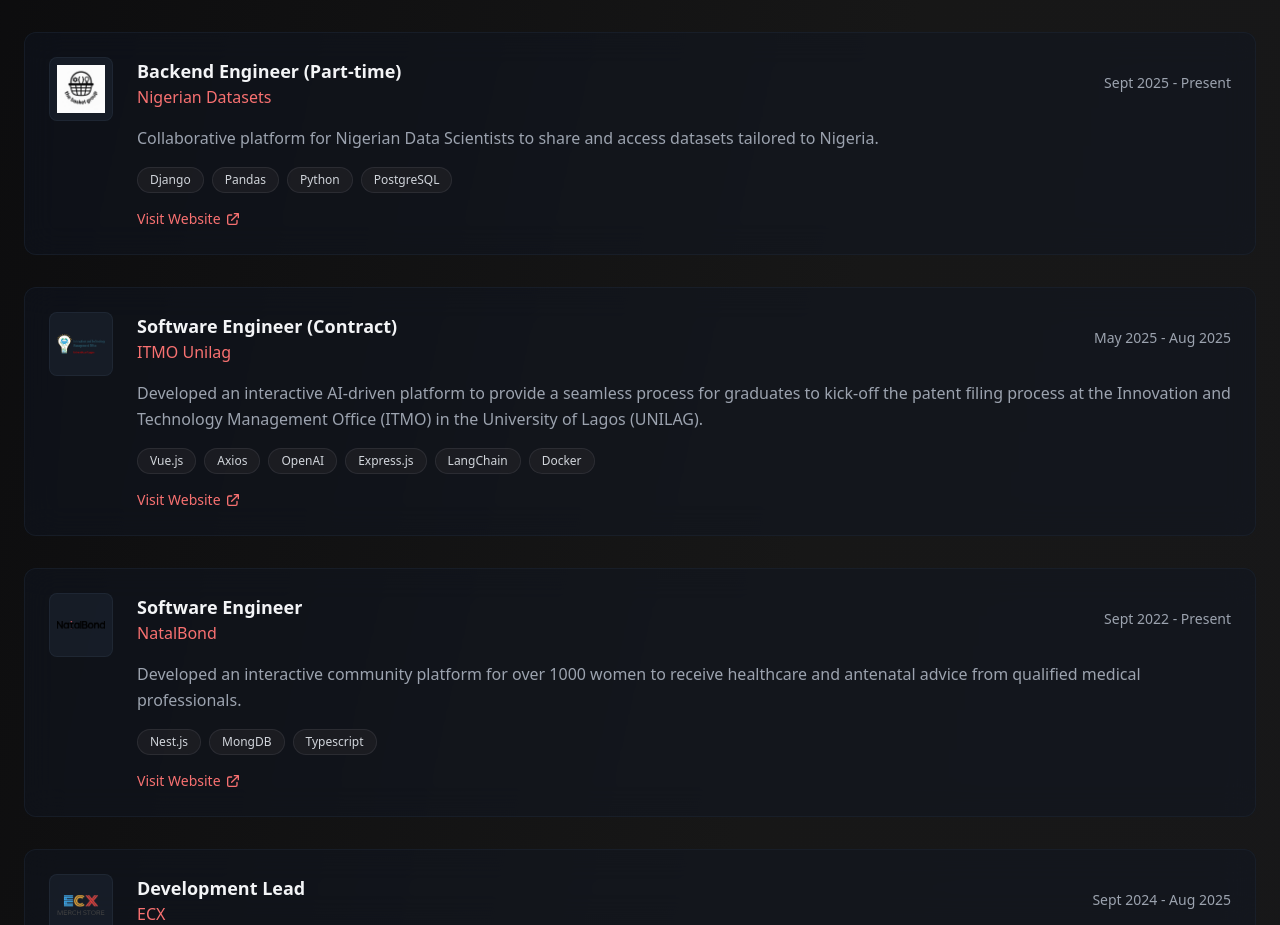
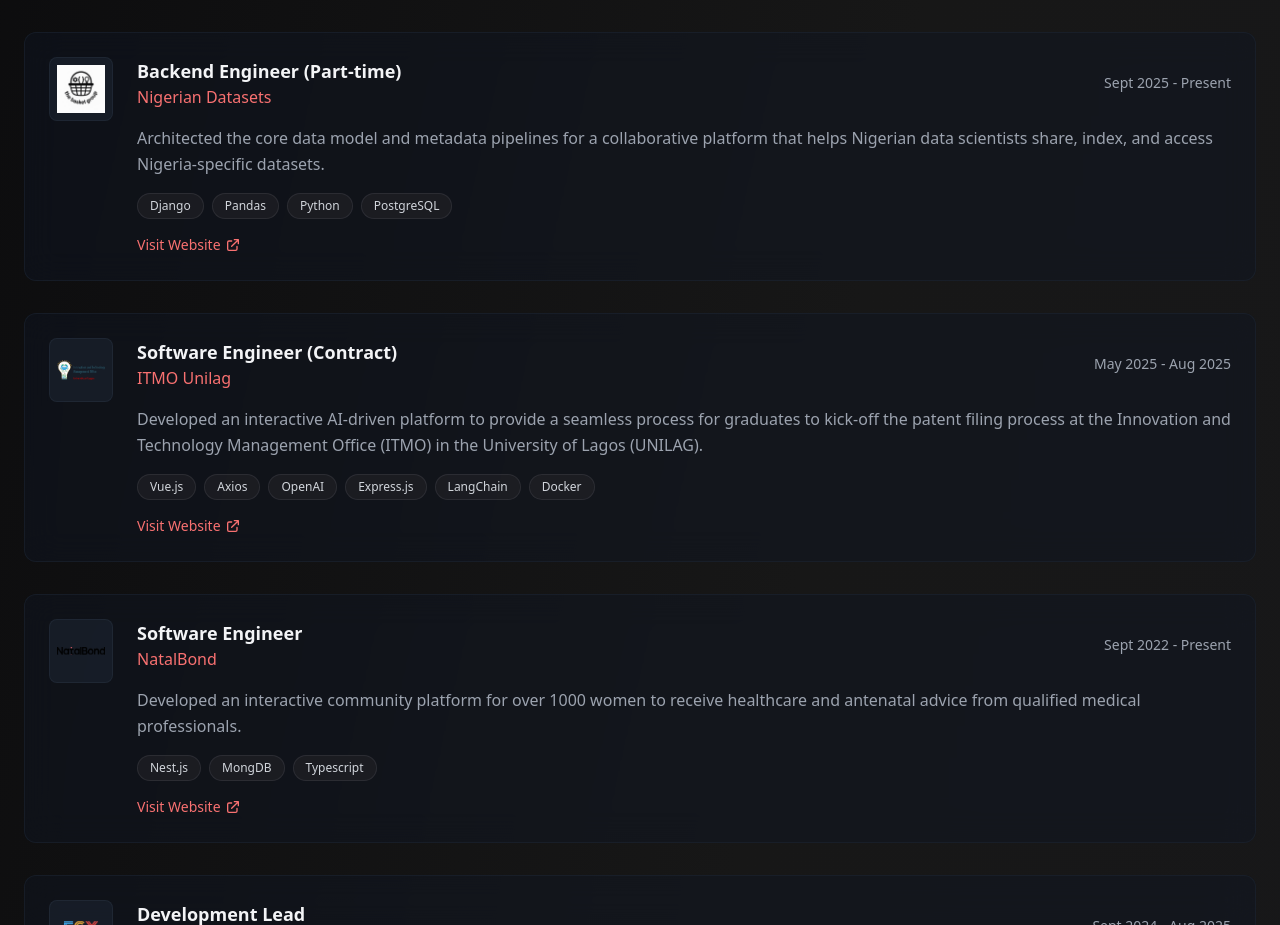
Before and after one commit to KeneNwogu/portfolio-v1, a Vue app: page / in a window 1280 px wide. Shown: the part 1605-2530 px from the top of the page. Built offline with nearby package versions, Linux system fonts and the light colour scheme.

Commit message:
fix: update naijadataset description

```diff
--- a/src/App.vue
+++ b/src/App.vue
@@ -607,7 +607,7 @@
     company: "Nigerian Datasets",
     period: "Sept 2025 - Present",
     description:
-      "Collaborative platform for Nigerian Data Scientists to share and access datasets tailored to Nigeria.",
+      "Architected the core data model and metadata pipelines for a collaborative platform that helps Nigerian data scientists share, index, and access Nigeria-specific datasets.",
     technologies: [
       "Django",
       "Pandas",
```
